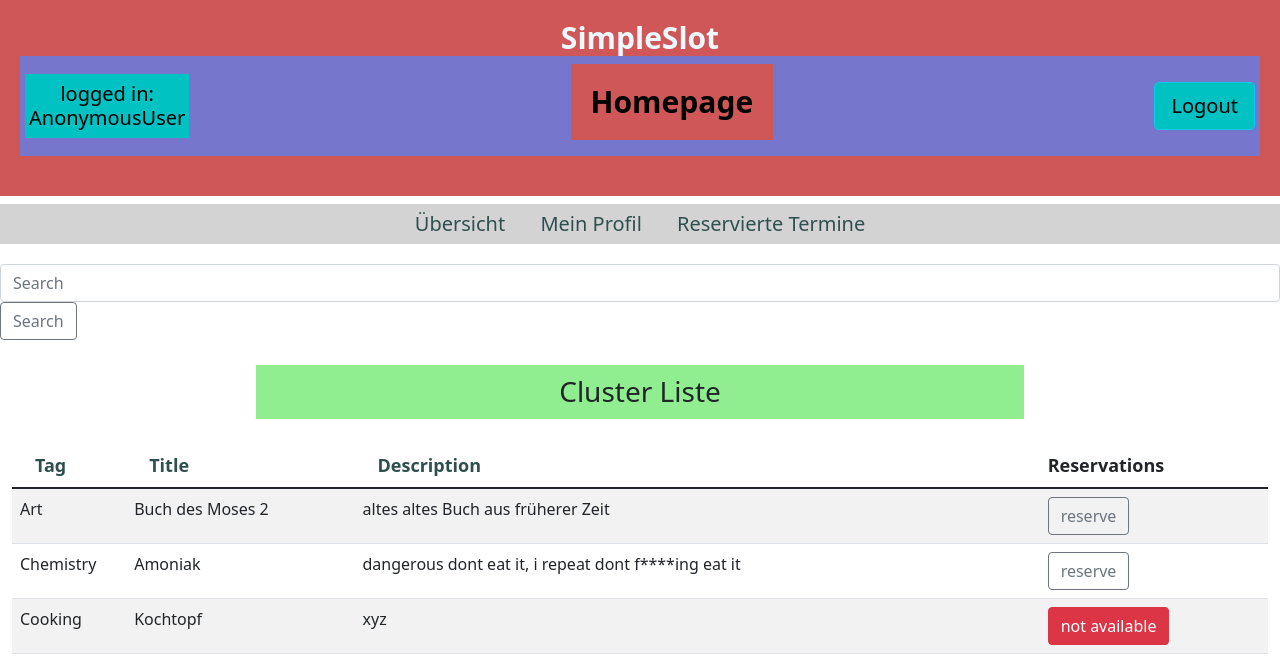
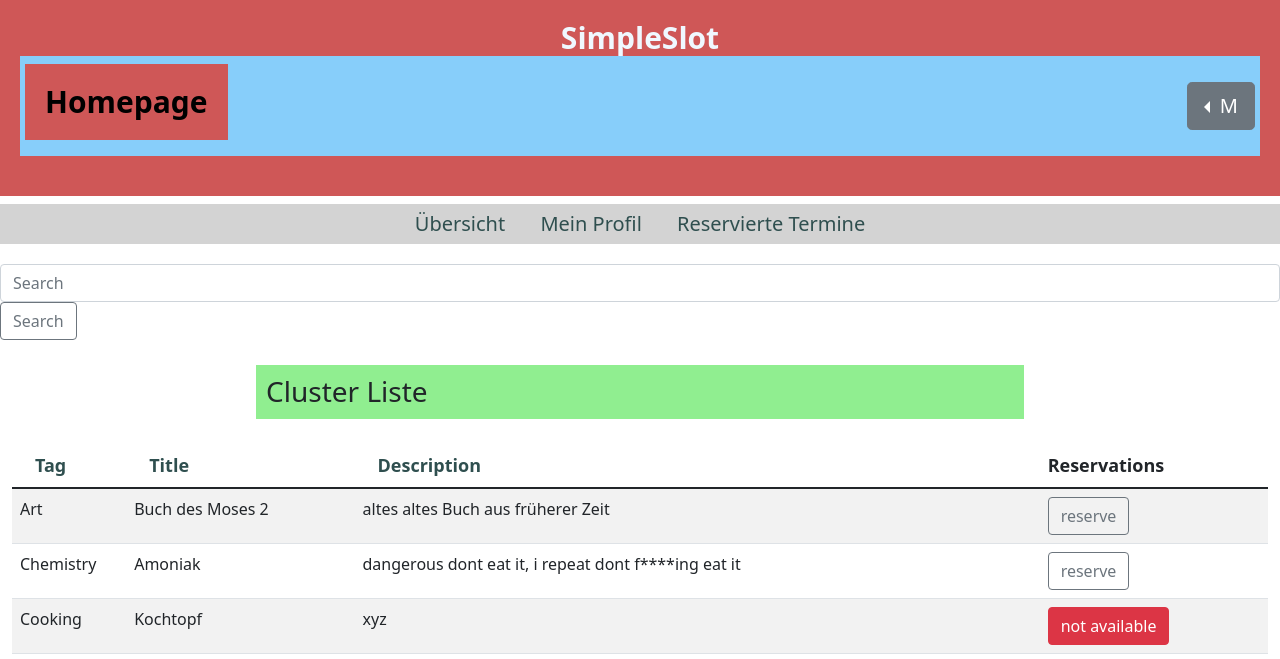
Before and after one commit to armand143/SimpleSlot_UniProject, a Django app: page /cls/ in a window 1280 px wide. Shown: the top 659 px of the page. Run offline with Django 4.2, Linux system fonts and the light colour scheme; data comes from the database, SQL or seed files in the repository; both versions use the stored data as it was after the commit.

Commit message:
drowdown (dropstart) menu with new header style

```diff
--- a/firstapp/templates/firstapp/base.html
+++ b/firstapp/templates/firstapp/base.html
@@ -67,12 +67,6 @@ a {
   padding-right: 15px;
   text-decoration: none;
 }
-h3 {
-  margin: 25px 20%;
-  padding: 10px;
-  background-color: lightgreen;
-  text-align: center;
-}
 th {
   font-size: 18px;
 }
@@ -98,6 +92,9 @@ body {
 .table-head-button:hover {
   background: lightblue;
 }
+.dropdown-item {
+  background-color: rgb(201, 153, 153);
+}
 </style>
 <!-- Bootstrap functionality -->
 <script
--- a/firstapp/templates/firstapp/homepageStudent.html
+++ b/firstapp/templates/firstapp/homepageStudent.html
@@ -3,16 +3,24 @@
 {% block title %}Homepage Studi{% endblock title %}
 
 {% block body %}
-  <header>
 <h1>
   <b style="color:aliceblue"> SimpleSlot </b>
-        <nav class="navbar" style="background-color: rgb(118, 118, 204)">
-          <span id="logged-in-as" style="background-color: rgba(0, 194, 194)">logged in: <br>{{request.user}}</span>
+  <nav class="navbar" style="background-color: lightskyblue">
     <h1><b>Homepage</b></h1>
-          <a style="background-color: rgba(0, 194, 194)" href="{% url 'Logout' %}" class="btn btn-info btn-lg">Logout</a>
+    <div>
+      <div class="dropstart">
+        <button class="btn btn-secondary btn-lg dropdown-toggle" type="button" id="dropdownMenu" data-bs-toggle="dropdown" aria-expanded="false">
+          M
+        </button>
+        <ul class="dropdown-menu" aria-labelledby="dropdownMenu">
+          <li><span class="dropdown-item-text" style="background-color: lightblue">logged in: {{request.user}}</span></li>
+          <li><a class="dropdown-item" href="#" style="text-align: right">Profil</a></li>
+          <li><a class="dropdown-item" href="{% url 'Logout' %} " style="text-align: right">Logout</a></li>
+        </ul>
+      </div>
+    </div>
   </nav>
 </h1>
-  </header>
 
   <nav>
       <a href="{% url 'homestudi' %}">Übersicht</a>
@@ -22,13 +30,13 @@
         <a href="{% url 'Login' %}">Login</a>
       -->
   </nav>
-
+  <div>
     <form class="form-inline my-2 my-lg-0">
       <input class="form-control mr-sm2" name="suche" type="search" placeholder="Search" aria-lable="Search">
       <button class="btn btn-outline-secondary" type="submit">Search</button>
     </form>
-
-  <h3>Cluster Liste </h3>
+    <h3>Cluster Liste</h3>
+  </div>
   <div class="container-fluid">
     <div class="table-responsive">
       <table id="mainTable" class="table table-striped table-hover">
@@ -75,6 +83,11 @@
     #logged-in-as {
       padding: 8px 4px;
     }
+    h3 {
+      margin: 25px 20%;
+      padding: 10px;
+      background-color: lightgreen;
+    }
   </style>
 {% endblock css %}
 
```
Also changed, not shown: firstapp/templates/firstapp/homepageAdmin.html (+12 -4 lines), db.sqlite3. Lines whose indentation alone changed are shown as unchanged.
